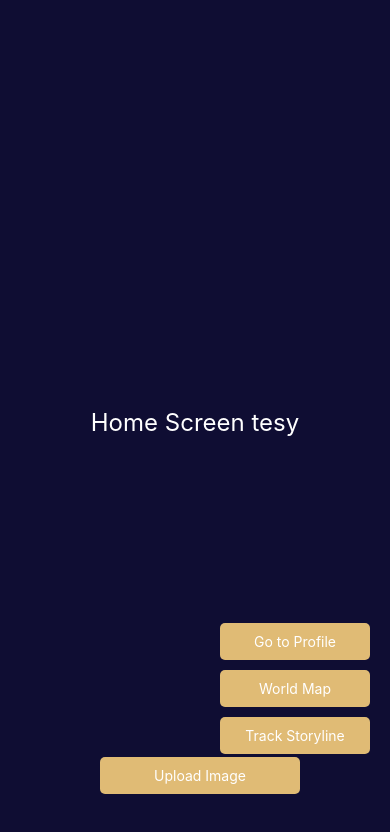
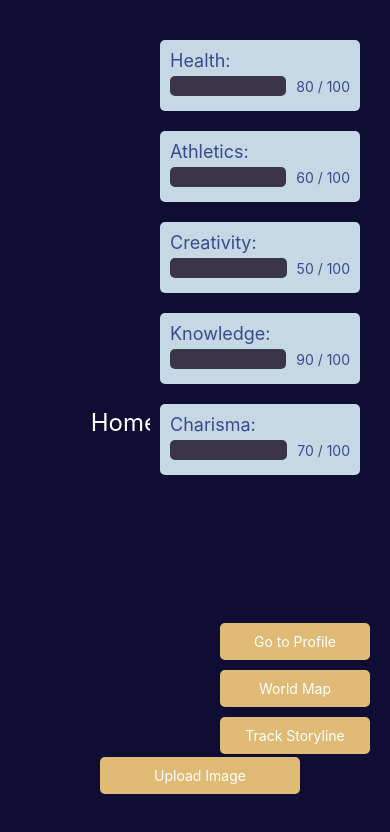
Before and after one commit to itsrobel/QuestForge, a React Native app in the folder native/: screen /Home in a window 390 px wide. Shown: the top 832 px of the page. Built offline with nearby package versions, Linux system fonts and the light colour scheme.

Commit message:
add stats bar

```diff
--- a/native/screens/HomeScreen.js
+++ b/native/screens/HomeScreen.js
@@ -8,7 +8,16 @@ import WorldMap from './WorldMap';
 import styles from '../stylesheets/homescreenStyle'
 
 const HomeScreen = ({ navigation }) => {
-    const [uploadedImages, setUploadedImages] = useState([]);
+    const [selectedImages, setSelectedImages] = useState([]);
+
+    // Stat values
+    const stats = {
+        health: { current: 80, max: 100 },
+        athletics: { current: 60, max: 100 },
+        creativity: { current: 50, max: 100 },
+        knowledge: { current: 90, max: 100 },
+        charisma: { current: 70, max: 100 },
+    };
 
     const pickImage = async () => {
         // Ask for permission to access the image library
@@ -34,18 +43,28 @@ const HomeScreen = ({ navigation }) => {
         if (!result.canceled) {
           // Check if result.assets exists and use the first asset's uri
           if (result.assets && result.assets.length > 0) {
-                // Save the image URI to state and log the updated array
-                setUploadedImages(prevImages => {
-                    const newImages = [...prevImages, result.assets[0].uri];
-                    console.log("Uploaded Images:", newImages); // Log the updated images
-                    return newImages; // Return the new array
-                });
+            setSelectedImages(prevImages => [
+              ...prevImages,
+              result.assets[0].uri
+            ]); // Save the image URI to state
           } else {
             alert('No image selected!');
           }
         } else {
           alert('Image picking was canceled!');
         }
+    };
+
+    // HealthBar component
+    const HealthBar = ({ current, max }) => {
+        const percentage = (current / max) * 100; // Calculate the width percentage
+
+        return (
+            <View style={styles.healthBarContainer}>
+                <View style={[styles.healthBar, { width: `${percentage}%` }]} />
+                <Text style={styles.healthBarText}>{`${current} / ${max}`}</Text>
+            </View>
+        );
     };
 
     return (
@@ -89,21 +108,18 @@ const HomeScreen = ({ navigation }) => {
             </TouchableOpacity>
        </View>
 
-       {/* Display Uploaded Images */}
-       {/* {uploadedImages.length > 0 && (
-                <ScrollView style={{ position: 'absolute', top: 100, width: '100%', alignItems: 'center' }}>
-                    <Text style={{ color: '#fff', textAlign: 'center' }}>Uploaded Images:</Text>
-                    {uploadedImages.map((uri, index) => (
-                        <Image
-                            key={index}
-                            source={{ uri }} // Use the image URI
-                            style={{ width: 200, height: 200, marginTop: 10 }} // You can adjust the size
-                        />
+       {/* Character Stats Container */}
+       <View style={styles.statsContainer}>
+                {Object.entries(stats).map(([key, value]) => (
+                    <View style={styles.statBox} key={key}>
+                        <Text style={styles.statLabel}>{key.charAt(0).toUpperCase() + key.slice(1)}:</Text>
+                        <HealthBar current={value.current} max={value.max} />
+                    </View>
                 ))}
-                </ScrollView>
-        )} */}
+        </View>
     </View>
   );
 };
 
+
 export default HomeScreen;
--- a/native/stylesheets/homescreenStyle.js
+++ b/native/stylesheets/homescreenStyle.js
@@ -27,4 +27,39 @@ export default StyleSheet.create({
     alignItems: 'center', // Center align button text
     width: 200, // You can adjust this width
   },
+  statsContainer: {
+    position: 'absolute',
+    top: 20, // Position from the top
+    right: 20, // Align to the right
+    backgroundColor: 'rgba(15, 13, 51, 1)', // Set background color to red
+    padding: 10, // Padding for the red container
+    borderRadius: 10, // Optional rounded corners
+  },
+  statBox: {
+    backgroundColor: 'rgba(221, 245, 253, 0.88)', // Green background for each stat box
+    padding: 10,
+    marginVertical: 10, // Increased vertical space between boxes
+    borderRadius: 5, // Optional rounded corners for boxes
+    width: 200, // Width of each stat box
+  },
+  statLabel: {
+    color: 'rgba(60, 73, 143, 1)',
+    fontSize: 18,
+  },
+  healthBarContainer: {
+    flexDirection: 'row',
+    alignItems: 'center',
+    marginVertical: 5, // Space between bars
+  },
+  healthBar: {
+    height: 20, // Height of the bar
+    backgroundColor: 'rgba(57, 52, 70, 1)', // Bar color
+    borderRadius: 5,
+    marginRight: 10, // Space between bar and text
+    flex: 1, // Allows the bar to take remaining space
+  },
+  healthBarText: {
+    color: 'rgba(60, 73, 143, 1)',
+    fontSize: 14,
+  },
 });
```
Lines whose indentation alone changed are shown as unchanged.
